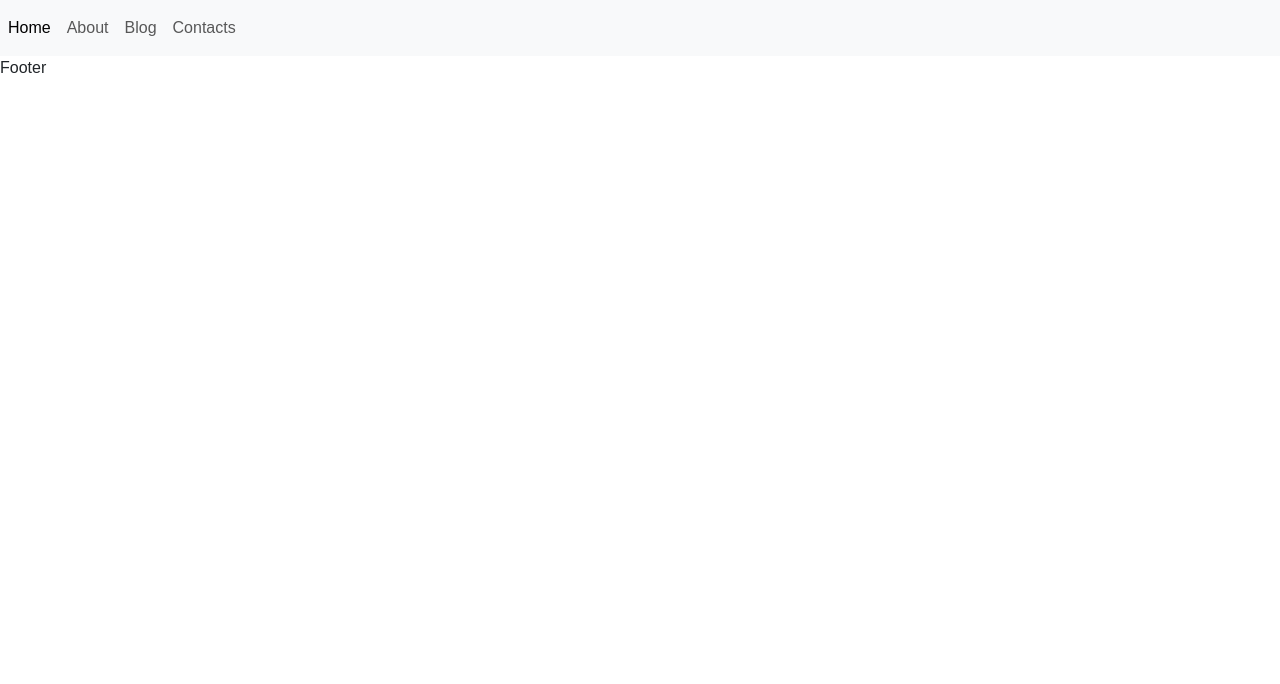
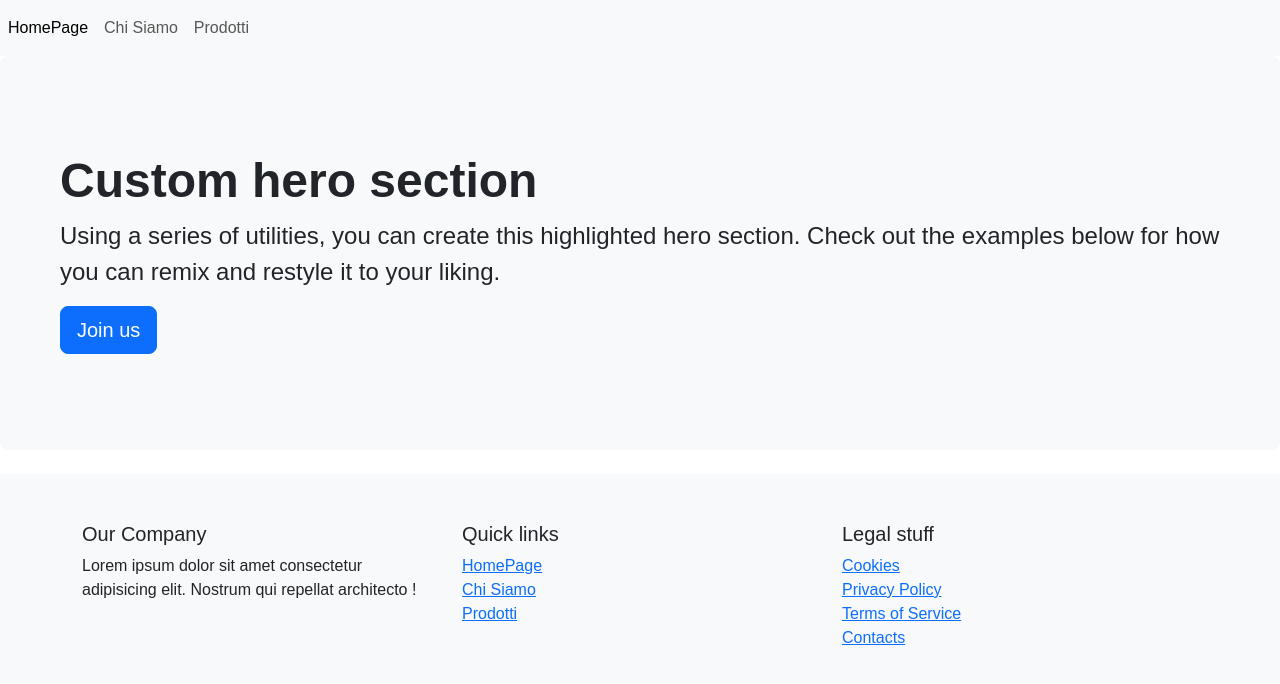
Before and after one commit to AlexandruMunteanu89/react-router, a React (Vite) app: page / in a window 1280 px wide. Shown: the top 684 px of the page. Built offline with nearby package versions, Linux system fonts and the light colour scheme.

Commit message:
Creato componenti e logica ProdottoCard e Prodotti

```diff
--- a/package.json
+++ b/package.json
@@ -13,6 +13,7 @@
     "@fontsource-variable/raleway": "^5.2.8",
     "bootstrap": "^5.3.8",
     "bootstrap-icons": "^1.13.1",
+    "fetch": "^1.1.0",
     "react": "^19.2.6",
     "react-dom": "^19.2.6",
     "react-router-dom": "^7.15.1"
--- a/src/App.jsx
+++ b/src/App.jsx
@@ -1,5 +1,7 @@
 import { BrowserRouter, Route, Routes } from "react-router-dom";
 import HomePage from "./pages/HomePage";
+import AboutPage from "./pages/AboutPage";
+import Prodotti from "./pages/Prodotti";
 
 
 function App() {
@@ -10,6 +12,8 @@ function App() {
     <BrowserRouter>
       <Routes>
         <Route path="/" element={<HomePage />} />
+        <Route path="/chi-siamo" element={<AboutPage />} />
+        <Route path="/prodotti" element={<Prodotti />} />
       </Routes>
     </BrowserRouter>
     </>
--- /dev/null
+++ b/src/components/ProdottoCard.jsx
@@ -0,0 +1,16 @@
+
+export default function ProdottoCard({prodotto}) {
+    const {title, image, price, id } = prodotto;
+
+    return (
+        <div className="col-12 col-sm-6 col-md-4">
+            <div className="card">
+                <img src={prodotto.image} alt={prodotto.title} />
+                <div className="card-body">
+                    <h3>{prodotto.title}</h3>
+                    <p>Price: {prodotto.price}</p>
+                </div>
+            </div>
+        </div>
+    )
+}
--- /dev/null
+++ b/src/pages/AboutPage.jsx
@@ -0,0 +1,13 @@
+export default function AboutPage(){
+
+
+
+    return(
+      <>
+        <div>
+          <h1>Il nostro e-comerce</h1>
+          <p>Lorem ipsum dolor sit amet consectetur adipisicing elit. Perferendis corrupti itaque, aspernatur perspiciatis repellendus at! Quas saepe, esse rem excepturi ullam tempore, molestias nihil, eaque reiciendis quaerat earum itaque magni.</p>
+        </div>
+      </>
+    )
+}
--- a/src/pages/HomePage.jsx
+++ b/src/pages/HomePage.jsx
@@ -5,21 +5,58 @@ export default function HomePage(){
         <>
 
             <header>
-                <nav class="navbar navbar-expand navbar-light bg-light">
-                    <div class="nav navbar-nav">
-                        <a class="nav-item nav-link active" href="#" aria-current="page">Home </a>
-                        <a class="nav-item nav-link" href="#">About</a>
-                        <a class="nav-item nav-link" href="#">Blog</a>
-                        <a class="nav-item nav-link" href="#">Contacts</a>
+                <nav className="navbar navbar-expand navbar-light bg-light">
+                    <div className="nav navbar-nav">
+                        <a className="nav-item nav-link active" href="/" aria-current="page">HomePage </a>
+                        <a className="nav-item nav-link" href="/chi-siamo">Chi Siamo</a>
+                        <a className="nav-item nav-link" href="/prodotti">Prodotti</a>
                     </div>
                 </nav>
 
             </header>
             <main>
-
+                <div className="p-5 mb-4 bg-light rounded-3">
+                    <div className="container-fluid py-5">
+                        <h1 className="display-5 fw-bold">Custom hero section</h1>
+                        <p className="fs-4">
+                            Using a series of utilities, you can create this highlighted hero
+                            section. Check out the examples below for how you can remix and
+                            restyle it to your liking.
+                        </p>
+                        <button className="btn btn-primary btn-lg" type="button">
+                            Join us
+                        </button>
+                    </div>
+                </div>
 
             </main>
-            <footer>Footer</footer>
+            <footer className="bg-light py-5">
+                <div className="container">
+                    <div className=" row row-cols-1 row-cols-md-3">
+                        <div className="col">
+                            <h5>Our Company</h5>
+                            <p>Lorem ipsum dolor sit amet consectetur adipisicing elit. Nostrum qui repellat architecto !</p>
+                        </div>
+                        <div className="col">
+                            <h5>Quick links</h5>
+                            <ul className="list-unstyled">
+                                <li><a href="">HomePage</a></li>
+                                <li><a href="">Chi Siamo</a></li>
+                                <li><a href="">Prodotti</a></li>
+                            </ul>
+                        </div>
+                        <div className="col">
+                            <h5>Legal stuff</h5>
+                            <ul className="list-unstyled">
+                                <li><a href="">Cookies</a></li>
+                                <li><a href="">Privacy Policy</a></li>
+                                <li><a href="">Terms of Service</a></li>
+                                <li><a href="">Contacts</a></li>
+                            </ul>
+                        </div>
+                    </div>
+                </div>
+            </footer>
 
 
 
--- /dev/null
+++ b/src/pages/Prodotti.jsx
@@ -0,0 +1,31 @@
+import { useEffect, useState } from "react"
+import ProdottoCard from "./../components/ProdottoCard"
+
+export default function Prodotti() {
+
+    const [prodottiData, setProdottiData] = useState([])
+
+    function fetchData() {
+        const url= 'https://fakestoreapi.com/products';
+        fetch(url)
+            .then(res => res.json())
+            .then(data => {
+                setProdottiData(data);
+                console.log(data);
+            })
+    }
+    useEffect(() => {
+        fetchData()
+    }, [])
+
+    return(
+        <>
+            <h1>
+                Lista Prodotti
+            </h1>
+            {prodottiData.map(prodotto => (
+                <article key={prodotto.id}><ProdottoCard prodotto={prodotto} /></article>
+            ))}
+        </>
+    )
+}
```
Also changed, not shown: 1 other file (tests, documents, lock files or other folders).
